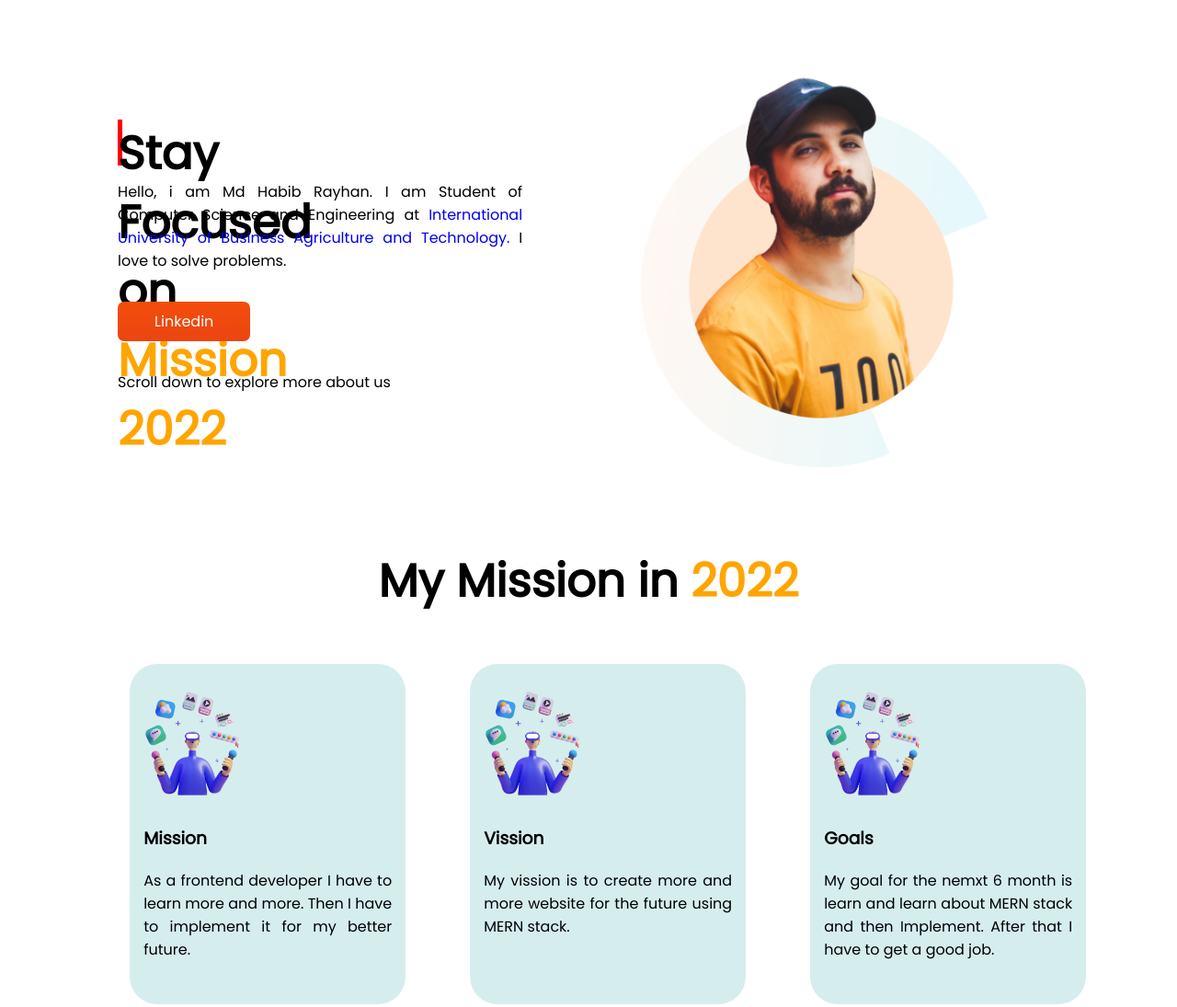
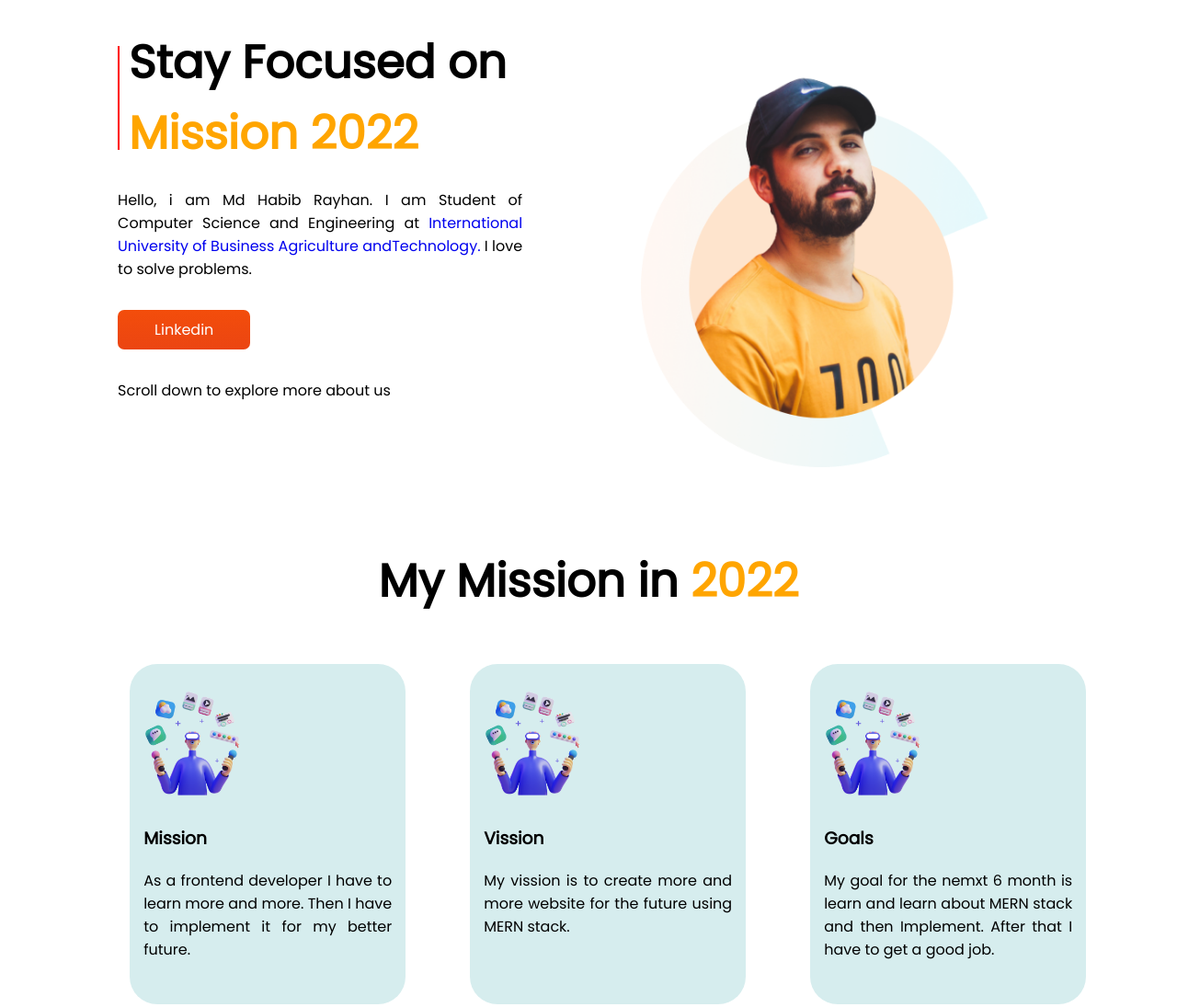
Before and after one commit to habibrayhan007/personal-website, a plain HTML site: page index.html in a window 1280 px wide. Shown: the top 1095 px of the page at 92% size. Drawn offline with Linux system fonts and the light colour scheme.

Commit message:
All the necesarry things are added for first assignment

```diff
--- a/css/style.css
+++ b/css/style.css
@@ -6,6 +6,7 @@ h1{
     font-size: 50px;
     color: black;
 }
+
 p{
     text-align: justify;
     padding-right: 15px;
@@ -13,25 +14,26 @@ p{
 .orange-color{
     color: orange;
 }
+
 .flexible-container{
     padding-left: 5%;
     padding-right: 5%;
     display: flex;
     margin-bottom: 80px;
 }
+
 .half-width{
     width: 50%;
     padding-left: 5%;
     padding-right: 5%;
 }
-.stick{
-    background-color: red;
-    height: 50px;
-    width: 5px;
+
+.stay-focus-title{
+    padding-left: 10px;
+    border-left: 2px solid red;
+    line-height: 36px;
 }
-.stay-focus-title{
-    padding-top: 80px;
-}
+
 .li-btn{
     text-decoration: none;
     background-image: linear-gradient(#f34d0b, #eb4512);
@@ -39,25 +41,28 @@ p{
     padding: 10px 40px;
     border-radius: 7px;
 }
+
 .first-section-image{
     height: 500px;
     width: fit-content;
 }
+
 .mission-section{
     margin-bottom: 80px;
     padding-left: 5%;
     padding-right: 5%;
 }
+
 .mission-heading-area{
     text-align: center;
 }
+
 .box{
     background-color:rgb(214, 237, 238);
     border: 1px;
     border-radius: 30px;
     height: 350px;
     width: 300px;
-
     padding-bottom: 20px;
     margin-top: 10px;
     margin-left: 70px;
@@ -66,6 +71,7 @@ p{
 .mission-image{
     height: 150px;
 }
+
 #box-content{
     padding-left: 15px;
 }
@@ -74,6 +80,7 @@ p{
     padding-left: 15px;
     justify-content: flex-start;
 }
+
 .mission-vission-goals{
     display: flex;
 }
@@ -93,6 +100,7 @@ p{
     margin: 0;
     padding: 0;
 }
+
 #without{
     font-size: 36px;
     margin: 0;
@@ -106,8 +114,8 @@ p{
 .msg{
     text-align: center;
     font-size: 36px;
+}
 
-}
 .contact{
     padding-right: 5%;
     padding-left: 5%;
@@ -120,10 +128,9 @@ p{
     background-color: #f2f2f2;
     padding: 20px;
   }
+
   input[type=text], select, textarea {
     width: 100%;
-    padding-left: 5%;
-    padding-right: 5%;
     border: 1px solid #ccc;
     border-radius: 4px;
     box-sizing: border-box;
@@ -137,10 +144,12 @@ p{
     padding-top: 8px;
     padding-bottom: 10px;
 }
+
 .footer p{
     text-align: center;
     color: white;
 }
+
 .foter{
     color: white;
 }
--- a/index.html
+++ b/index.html
@@ -6,6 +6,7 @@
     <meta name="viewport" content="width=device-width, initial-scale=1.0">
     <title>Personal Website</title>
 
+    <link rel="icon" type="image/x-icon" href="/images/person/person-0.png">
     <link rel="preconnect" href="https://fonts.googleapis.com">
     <link rel="preconnect" href="https://fonts.gstatic.com" crossorigin>
     <link href="https://fonts.googleapis.com/css2?family=Poppins&display=swap" rel="stylesheet">
@@ -17,18 +18,17 @@
     <section class="flexible-container">
         <div class=" half-width">
             <div class="stay-focus-title">
-                <div class="stick">
-                <h1>Stay Focused on <span class="orange-color">Mission 2022</span></h1>
-                </div>
+                <h1>Stay Focused on</h1>
+                <h1><span class="orange-color">Mission 2022</span></h1>
             </div>
-            <p>Hello, i am Md Habib Rayhan. I am Student of Computer Science and Engineering at <a class="link"
-                    target="_blank" href="https://iubat.edu/">International University of Business Agriculture and
-                    Technology. </a> I love to solve problems.</p>
-                    <br>
+            <p>Hello, i am Md Habib Rayhan. I am Student of Computer Science and Engineering at
+                <a class="link" target="_blank" href="https://iubat.edu/">International University of Business  Agriculture andTechnology.</a> I love to solve problems.</p>
+                <br>
             <a class="li-btn" target="_blank" href="https://www.linkedin.com/in/habibrayhan007/">Linkedin</a>
             <br><br>
             <p>Scroll down to explore more about us</p>
         </div>
+
         <div class="half-width">
             <img class="first-section-image" src="images/person/person-0.png" alt="">
         </div>
@@ -39,22 +39,22 @@
         <div class="mission-heading-area">
             <h1>My Mission in <span class="orange-color">2022</span></h1>
         </div>
+
         <div class="mission-vission-goals">
             <div class="box">
                 <img class="mission-image" src="images/illustrators/illustrator-1.png" alt="">
-
                 <h3 id="box-content">Mission</h3>
                 <p id="box-content-p">As a frontend developer I have to learn more and more. Then I have to implement it for my better future.</p>
             </div>
+
             <div class="box">
                 <img class="mission-image" src="images/illustrators/illustrator-1.png" alt="">
-
                 <h3 id="box-content">Vission</h3>
                 <p id="box-content-p">My vission is to create more and more website for the future using MERN stack.</p>
             </div>
+
             <div class="box">
                 <img class="mission-image" src="images/illustrators/illustrator-1.png" alt="">
-
                 <h3 id="box-content">Goals</h3>
                 <p id="box-content-p">My goal for the nemxt 6 month is learn and learn about MERN stack and then Implement. After that I have to get a good job.</p>
             </div>
@@ -62,20 +62,20 @@
     </section>
 
     <section class="flexible-container">
-
         <div class="half-width">
             <img class="second-section-image" src="images/pictures/coding.png" alt="">
         </div>
+
         <div class=" half-width-develop">
             <div class="develop-title">
                 <h1 id="develop">Develop</h1>
                 <h1 id="without">Without Limits</h1>
             </div>
+
             <p>Hello, Now I am a frontend developer. I can design and empleement code for that design is very well. Now I want to develop my skill using my learning habit. I want to develop wesites without any limit.</p>
-                    <br>
+            <br>
             <a class="li-btn" target="_blank" href="https://www.linkedin.com/in/habibrayhan007/">Read the documentation</a>
         </div>
-
     </section>
 
     <section class="flexible-container">
@@ -85,13 +85,13 @@
                 <h1 id="without">Global Community</h1>
             </div>
             <p>You are working as a frontend developer. When you are doing something then you must have to fall in trouble. For solve your problem you must have to join any community which is related to your work.</p>
-                    <br>
+            <br>
             <a class="li-btn" target="_blank" href="https://www.linkedin.com/in/habibrayhan007/">Read the documentation</a>
         </div>
+
         <div class="half-width">
             <img class="second-section-image" src="images/pictures/project.png" alt="">
         </div>
-
     </section>
 
     <section class="contact">
@@ -118,13 +118,11 @@
               <a class="li-btn" target="_blank" href="">Submit</a>
             </form>
           </div>
-
     </section>
 
     <div class="footer">
         <h1 class="foter"> Mission <span class="orange-color">2022</span></h1>
         <p><small>Hard work, Perseverance, and Determination for 2022</small></p>
     </div>
-
 </body>
 </html>
```
